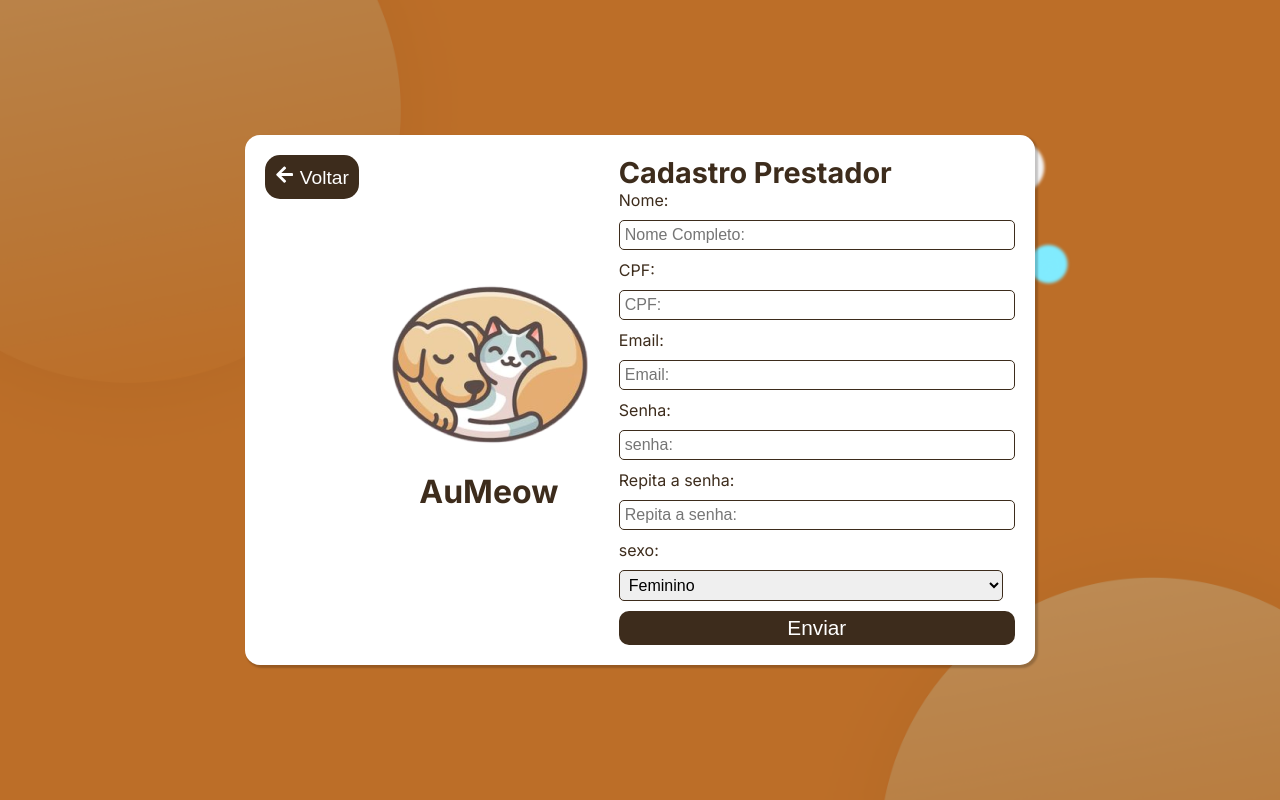
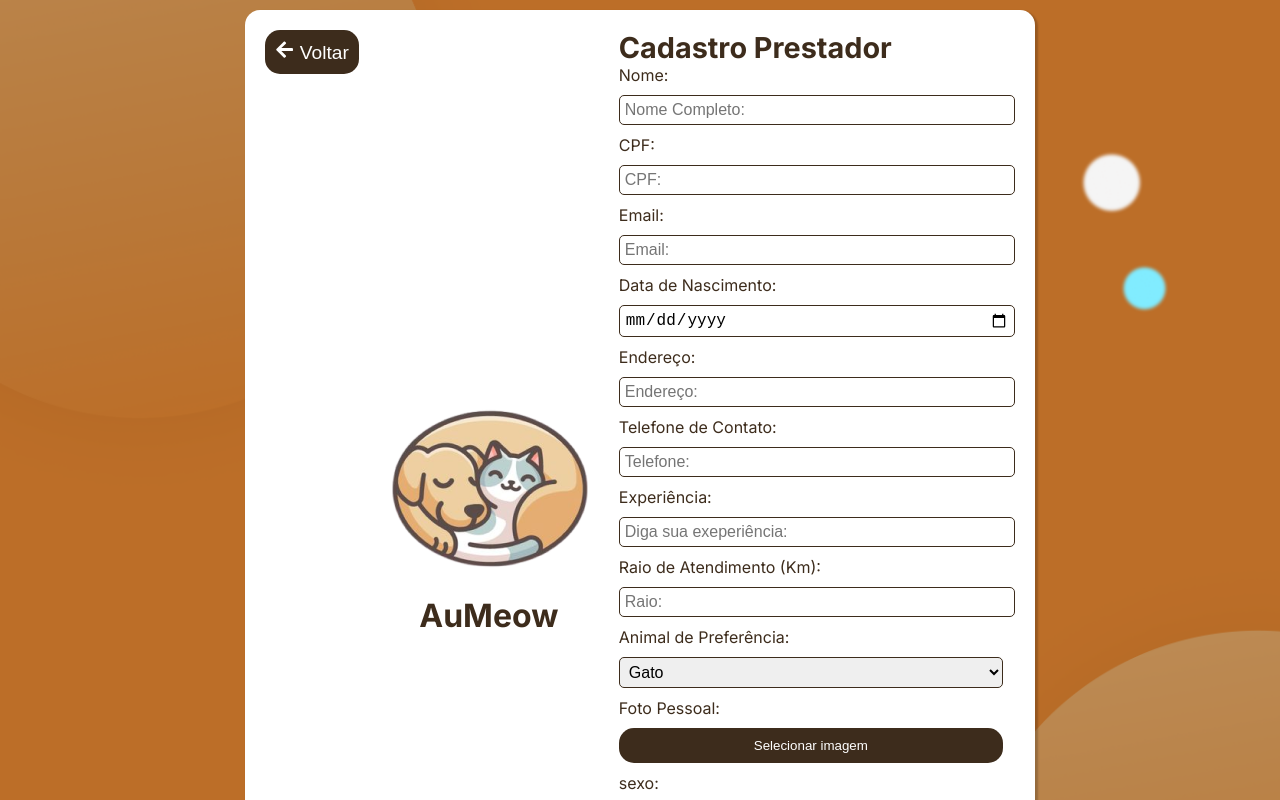
Before and after one commit to lucasshibata/aumeow_web, a React (Create React App) app: page /CadastroPrestador in a window 1280 px wide. Shown: the top 800 px of the page. Built offline with nearby package versions, Linux system fonts and the light colour scheme; no server answers.

Commit message:
mudanças nos dados para cadastro de cada modalidade

```diff
--- a/src/components/routes/Navigation.tsx
+++ b/src/components/routes/Navigation.tsx
@@ -21,6 +21,7 @@ import ChatC2P from '../screens/ChatC2P/ChatC2P';
 import MenuAdministracao from '../screens/MenuAdministracao/MenuAdministracao';
 import ListaDeChats from '../screens/ListaDeChats/ListaDeChats';
 import CanalDenuncia from '../screens/Denuncia/CanalDenuncia';
+import CadastroContasAdministracao from '../screens/CadastroContasAdministracao/CadastroContasAdministracao';
 
 export default function Navigation(){
     return(
@@ -46,6 +47,7 @@ export default function Navigation(){
 				<Route path='/MenuAdministracao' element={<MenuAdministracao/>}/>
 				<Route path='/ListaDeChats' element={<ListaDeChats/>}/>
 				<Route path='/Denuncia' element={<CanalDenuncia/>}/>
+				<Route path='/CadastroContasAdministracao' element={<CadastroContasAdministracao/>}/>
 			</Routes>
 		</div>
     );
--- a/src/components/screens/CadastroContasAdministracao/CadastroContasAdministracao.tsx
+++ b/src/components/screens/CadastroContasAdministracao/CadastroContasAdministracao.tsx
@@ -1,3 +1,4 @@
+import { useState, useRef } from 'react';
 import BackGround from '../../layout/BackGround';
 import { useForm } from 'react-hook-form';
 import SignUp from '../../layout/SignUp';
@@ -6,10 +7,26 @@ import TitleLogo from '../../layout/TitleLogo';
 import withAuth from '../../contexts/LoginContext';
 
 
-
 function CadastroContasAdministracao(){
     const {register, handleSubmit} = useForm();
     const navigate = useNavigate();
+    const [file, setFile] = useState<File | null>(null);
+	const [imagePreview, setImagePreview] = useState<string | null>(null);
+	const fileInputRef = useRef<HTMLInputElement>(null);;
+
+	const handleFileChange = (e:any) => {
+        if (e.target.files && e.target.files[0]) {
+          setFile(e.target.files[0]);
+          const imageUrl = URL.createObjectURL(e.target.files[0]);
+          setImagePreview(imageUrl);
+        }
+    };
+
+	const handleClick = () => {
+        if (fileInputRef.current) {
+            fileInputRef.current.click();
+          } // abre o seletor de arquivos
+    };
 
     return(
         <div className='CadastroDono'>
@@ -18,23 +35,45 @@ function CadastroContasAdministracao(){
                     <TitleLogo/>
                     <div className='InnerContainer'>
                         <h1 className='Title'>Cadastro de Cliente</h1>
-                        <form className='FormContainer' onSubmit={handleSubmit((data)=>SignUp(data, navigate, "cliente"))}>
+                        <form className='FormContainer' onSubmit={handleSubmit((data)=>SignUp(data, navigate, "cliente", file))}>
                             <label className='txt'>Nome:</label>
                             <input className='InputText' type='text' placeholder='Nome Completo:' {...register("name")} />
                             <label className='txt'>CPF:</label>
                             <input className='InputText' type='text' placeholder='CPF:' {...register("cpf")} />
                             <label className='txt'>Email:</label>
                             <input className='InputText' type='email' placeholder='Email:' {...register("email")} />
-                            <label className='txt'>Senha:</label>
-                            <input className='InputText' type='password' placeholder='senha:' {...register("password")}/>
-                            <label className='txt'>Repita a senha:</label>
-                            <input className='InputText' type='password' placeholder='Repita a senha:' {...register("passwordAgain")}/>
+                            <label className='txtCadastroDono'>Foto Pessoal:</label>
+							{imagePreview && (
+								<div  style={{ display:'flex', flexDirection:'column', width: '100%', height: 'auto', alignItems:'center'}}>
+									<h3 className='txtCadastroDono'>Prévia da Imagem:</h3>
+									<img
+										src={imagePreview}
+										alt="Prévia da imagem selecionada"
+										style={{ width: '40%', height: '100%', marginTop: '10px' }}
+									/>
+								</div>
+							)}
+							<input
+								type="file"
+								accept="image/*"
+								onChange={handleFileChange}
+								ref={fileInputRef}
+								style={{ display: 'none' }}
+							/>
+							<button
+								onClick={handleClick}
+								className="botaoUploadImagemCadastroDono"
+							>Selecionar imagem</button>
                             <label className='txt'>sexo:</label>
                             <select className='InputText' {...register("gender")}>
                                 <option value="Feminino">Feminino</option>
                                 <option value="Masculino">Masculino</option>
                                 <option value="Outro">Outro</option>
                             </select>
+                            <label className='txt'>Senha:</label>
+                            <input className='InputText' type='password' placeholder='senha:' {...register("password")}/>
+                            <label className='txt'>Repita a senha:</label>
+                            <input className='InputText' type='password' placeholder='Repita a senha:' {...register("passwordAgain")}/>
                             <input className='submit' value='Enviar' type="submit"/>
                         </form>
                     </div>
--- a/src/components/screens/CadastroDono/CadastroDono.tsx
+++ b/src/components/screens/CadastroDono/CadastroDono.tsx
@@ -1,3 +1,4 @@
+import { useState, useRef } from 'react';
 import BackGround from '../../layout/BackGround';
 import { useForm } from 'react-hook-form';
 import SignUp from '../../layout/SignUp';
@@ -10,6 +11,23 @@ import { FaArrowLeft } from 'react-icons/fa';
 function CadastroDono(){
 	const {register, handleSubmit} = useForm();
 	const navigate = useNavigate();
+	const [file, setFile] = useState<File | null>(null);
+	const [imagePreview, setImagePreview] = useState<string | null>(null);
+	const fileInputRef = useRef<HTMLInputElement>(null);;
+
+	const handleFileChange = (e:any) => {
+        if (e.target.files && e.target.files[0]) {
+          setFile(e.target.files[0]);
+          const imageUrl = URL.createObjectURL(e.target.files[0]);
+          setImagePreview(imageUrl);
+        }
+    };
+
+	const handleClick = () => {
+        if (fileInputRef.current) {
+            fileInputRef.current.click();
+          } // abre o seletor de arquivos
+    };
 
 	return(
 		<div className='CadastroDono'>
@@ -19,23 +37,52 @@ function CadastroDono(){
 					<TitleLogo/>
 					<div className='InnerContainerCadastroDono'>
 						<h1 className='TitleCadastroDono'>Cadastro de Cliente</h1>
-						<form className='FormContainerCadastroDono' onSubmit={handleSubmit((data)=>SignUp(data, navigate, "cliente"))}>
+						<form className='FormContainerCadastroDono' onSubmit={handleSubmit((data)=>SignUp(data, navigate, "cliente", file))}>
 							<label className='txtCadastroDono'>Nome:</label>
 							<input className='InputTextCadastroDono' type='text' placeholder='Nome Completo:' {...register("name")} />
 							<label className='txtCadastroDono'>CPF:</label>
 							<input className='InputTextCadastroDono' type='text' placeholder='CPF:' {...register("cpf")} />
 							<label className='txtCadastroDono'>Email:</label>
 							<input className='InputTextCadastroDono' type='email' placeholder='Email:' {...register("email")} />
-							<label className='txtCadastroDono'>Senha:</label>
-							<input className='InputTextCadastroDono' type='password' placeholder='senha:' {...register("password")}/>
-							<label className='txtCadastroDono'>Repita a senha:</label>
-							<input className='InputTextCadastroDono' type='password' placeholder='Repita a senha:' {...register("passwordAgain")}/>
+							<label className='txtCadastroDono'>Data de Nascimento:</label>
+							<input className='InputTextCadastroDono' type='date' placeholder='Data:' {...register("dtNascimento")} />
+							<label className='txtCadastroDono'>Endereço:</label>
+							<input className='InputTextCadastroDono' type='text' placeholder='Endereço:' {...register("endereco")} />
+							<label className='txtCadastroDono'>Telefone de Contato:</label>
+							<input className='InputTextCadastroDono' type='text' placeholder='Telefone:' {...register("telefone")} />
+							<label className='txtCadastroDono'>Foto Pessoal:</label>
+							{imagePreview && (
+								<div  style={{ display:'flex', flexDirection:'column', width: '30vw', height: 'auto', alignItems:'center'}}>
+									<h3 className='txtCadastroDono'>Prévia da Imagem:</h3>
+									<img
+										src={imagePreview}
+										alt="Prévia da imagem selecionada"
+										style={{ width: '30%', height: 'auto', marginTop: '10px' }}
+									/>
+								</div>
+							)}
+							<input
+								type="file"
+								accept="image/*"
+								onChange={handleFileChange}
+								ref={fileInputRef}
+								style={{ display: 'none' }}
+							/>
+							<button
+								onClick={handleClick}
+								className="botaoUploadImagemCadastroDono"
+								type='button'
+							>Selecionar imagem</button>
 							<label className='txtCadastroDono'>sexo:</label>
 							<select className='InputTextCadastroDono' {...register("gender")}>
 								<option value="Feminino">Feminino</option>
 								<option value="Masculino">Masculino</option>
 								<option value="Outro">Outro</option>
 							</select>
+							<label className='txtCadastroDono'>Senha:</label>
+							<input className='InputTextCadastroDono' type='password' placeholder='senha:' {...register("password")}/>
+							<label className='txtCadastroDono'>Repita a senha:</label>
+							<input className='InputTextCadastroDono' type='password' placeholder='Repita a senha:' {...register("passwordAgain")}/>
 							<input className='submitCadastroDono' value='Enviar' type="submit"/>
 						</form>
 					</div>
--- a/src/components/screens/CadastroPrestador/CadastroPrestador.css
+++ b/src/components/screens/CadastroPrestador/CadastroPrestador.css
@@ -37,11 +37,13 @@
 			gap:10px;
 			& .txtCadastroPrestador{
 				color: var(--marrom-text);
+				width: 30vw;
 			}
 			& .submitCadastroPrestador{
 				font-size:1.3rem;
 				background-color: var(--marrom-btn);
 				border: 0;
+				width: 30vw;
 				border-radius: 10px;
 				padding: 5px;
 				color: white;
@@ -58,6 +60,15 @@
 				border-style: solid;
 				padding: 5px;
 				width:30vw;
+			}
+			& .botaoUploadImagemCadastroPrestador{
+				width: 30vw;
+				border: 0;
+				background-color: var(--marrom-btn);
+				color: var(--branco);
+				padding: 10px;
+				border-radius: 15px;
+				cursor: pointer;
 			}
 		}
 		& .TitleCadastroPrestador{
--- a/src/components/screens/CadastroPrestador/CadastroPrestador.tsx
+++ b/src/components/screens/CadastroPrestador/CadastroPrestador.tsx
@@ -1,3 +1,4 @@
+import { useState, useRef } from 'react';
 import BackGround from '../../layout/BackGround';
 import { useForm } from 'react-hook-form';
 import './CadastroPrestador.css';
@@ -9,6 +10,23 @@ import { FaArrowLeft } from 'react-icons/fa';
 function CadastroPrestador(){
 	const {register, handleSubmit} = useForm();
 	const navigate = useNavigate();
+	const [file, setFile] = useState<File | null>(null);
+	const [imagePreview, setImagePreview] = useState<string | null>(null);
+	const fileInputRef = useRef<HTMLInputElement>(null);;
+
+	const handleFileChange = (e:any) => {
+        if (e.target.files && e.target.files[0]) {
+          setFile(e.target.files[0]);
+          const imageUrl = URL.createObjectURL(e.target.files[0]);
+          setImagePreview(imageUrl);
+        }
+    };
+
+	const handleClick = () => {
+        if (fileInputRef.current) {
+            fileInputRef.current.click();
+          } // abre o seletor de arquivos
+    };
 
 	return(
 		<div className='CadastroPrestador'>
@@ -18,23 +36,61 @@ function CadastroPrestador(){
 					<TitleLogo/>
 					<div className='InnerContainerCadastroPrestador'>
 						<h1 className='TitleCadastroPrestador'>Cadastro Prestador</h1>
-						<form className='FormContainerCadastroPrestador' onSubmit={handleSubmit((data)=>SignUp(data, navigate, "prestador"))}>
+						<form className='FormContainerCadastroPrestador' onSubmit={handleSubmit((data)=>SignUp(data, navigate, "prestador", file))}>
 							<label className='txtCadastroPrestador'>Nome:</label>
 							<input className='InputTextCadastroPrestador' type='text' placeholder='Nome Completo:' {...register("name")} />
 							<label className='txtCadastroPrestador'>CPF:</label>
 							<input className='InputTextCadastroPrestador' type='text' placeholder='CPF:' {...register("cpf")} />
-							<label className='txt'>Email:</label>
+							<label className='txtCadastroPrestador'>Email:</label>
 							<input className='InputTextCadastroPrestador' type='email' placeholder='Email:' {...register("email")} />
-							<label className='txtCadastroPrestador'>Senha:</label>
-							<input className='InputTextCadastroPrestador' type='password' placeholder='senha:' {...register("password")}/>
-							<label className='txtCadastroPrestador'>Repita a senha:</label>
-							<input className='InputTextCadastroPrestador' type='password' placeholder='Repita a senha:' {...register("passwordAgain")}/>
+							<label className='txtCadastroPrestador'>Data de Nascimento:</label>
+							<input className='InputTextCadastroPrestador' type='date' placeholder='Data:' {...register("dtNascimento")} />
+							<label className='txtCadastroPrestador'>Endereço:</label>
+							<input className='InputTextCadastroPrestador' type='text' placeholder='Endereço:' {...register("endereco")} />
+							<label className='txtCadastroPrestador'>Telefone de Contato:</label>
+							<input className='InputTextCadastroPrestador' type='text' placeholder='Telefone:' {...register("telefone")} />
+							<label className='txtCadastroPrestador'>Experiência:</label>
+							<input className='InputTextCadastroPrestador' type='text' placeholder='Diga sua exeperiência:' {...register("experiencia")} />
+							<label className='txtCadastroPrestador'>Raio de Atendimento (Km):</label>
+							<input className='InputTextCadastroPrestador' type='number' placeholder='Raio:' {...register("raioKM")} />
+							<label className='txtCadastroPrestador'>Animal de Preferência:</label>
+							<select className='InputTextCadastroPrestador' {...register("animallPreferencia")}>
+								<option value="gato">Gato</option>
+								<option value="cachorro">Cachorro</option>
+							</select>
+							<label className='txtCadastroPrestador'>Foto Pessoal:</label>
+							{imagePreview && (
+								<div  style={{ display:'flex', flexDirection:'column', width: '30vw', height: 'auto', alignItems:'center'}}>
+									<h3 className='txtCadastroDono'>Prévia da Imagem:</h3>
+									<img
+										src={imagePreview}
+										alt="Prévia da imagem selecionada"
+										style={{ width: '30%', height: 'auto', marginTop: '10px' }}
+									/>
+								</div>
+							)}
+							<input
+								type="file"
+								accept="image/*"
+								onChange={handleFileChange}
+								ref={fileInputRef}
+								style={{ display: 'none' }}
+							/>
+							<button
+								onClick={handleClick}
+								type='button'
+								className="botaoUploadImagemCadastroPrestador"
+							>Selecionar imagem</button>
 							<label className='txtCadastroPrestador'>sexo:</label>
 							<select className='InputTextCadastroPrestador' {...register("gender")}>
 								<option value="Feminino">Feminino</option>
 								<option value="Masculino">Masculino</option>
 								<option value="Outro">Outro</option>
 							</select>
+							<label className='txtCadastroPrestador'>Senha:</label>
+							<input className='InputTextCadastroPrestador' type='password' placeholder='senha:' {...register("password")}/>
+							<label className='txtCadastroPrestador'>Repita a senha:</label>
+							<input className='InputTextCadastroPrestador' type='password' placeholder='Repita a senha:' {...register("passwordAgain")}/>
 							<input className='submitCadastroPrestador' value='Enviar' type="submit"/>
 						</form>
 					</div>
--- a/src/components/screens/MenuAdministracao/MenuAdministracao.tsx
+++ b/src/components/screens/MenuAdministracao/MenuAdministracao.tsx
@@ -13,6 +13,7 @@ function MenuAdministracao(){
 
     const data = [
         { id:1, titleNav: 'Registro de Produto', srcImg:require('../../../assets/registro_servico.png'), navScreen:()=>navigate('/CadastroProdutos') },
+        { id:2, titleNav: 'Cadastro de Novas Contas', srcImg:require('../../../assets/cadastro_contas_adm.png'), navScreen:()=>navigate('/CadastroContasAdministracao') }
     ];
 
     useEffect(()=>{
```
Also changed, not shown: src/components/layout/SignUp.tsx (+23 -2 lines), src/components/screens/CadastroDono/CadastroDono.css (+11 -0 lines), src/assets/cadastro_contas_adm.png (added).
